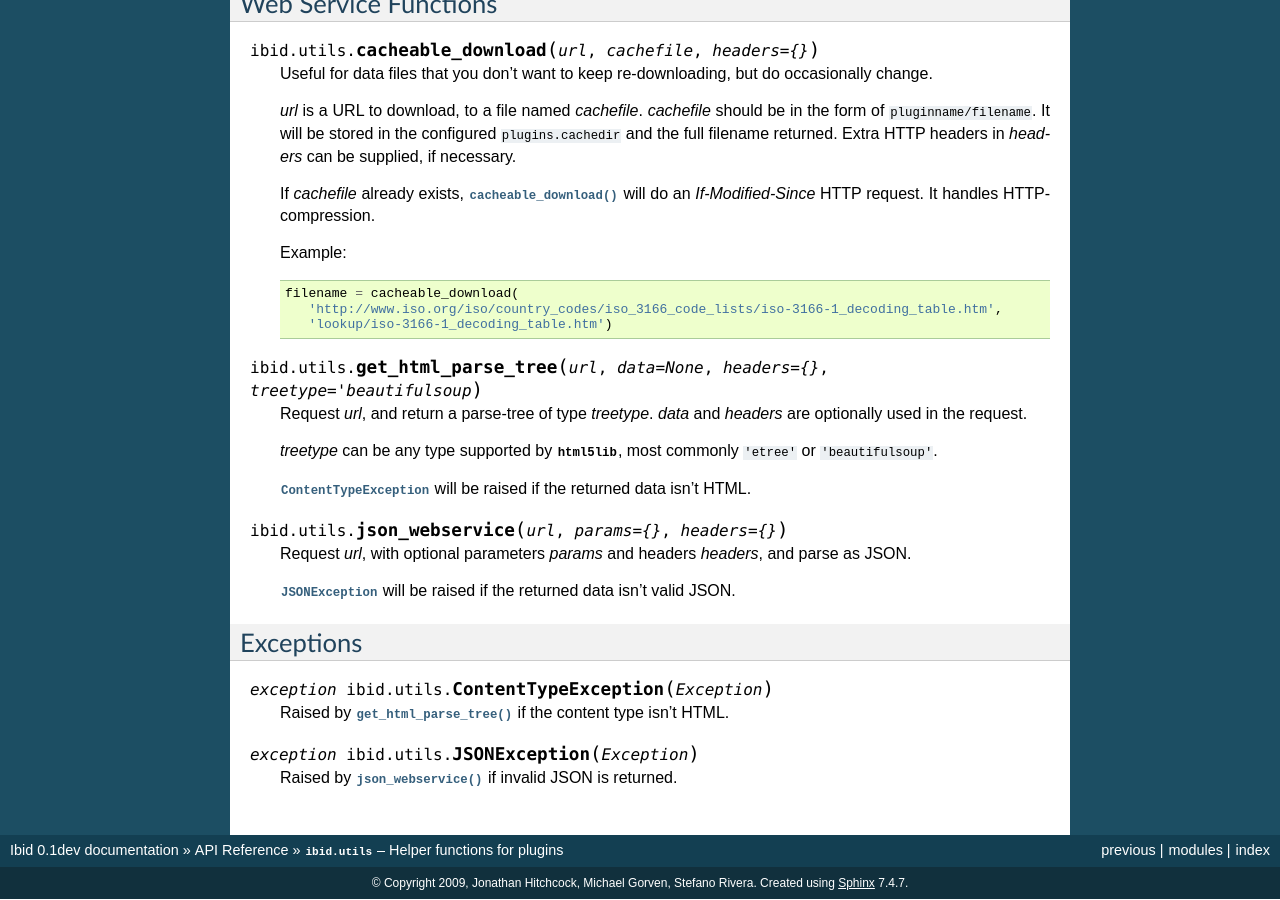
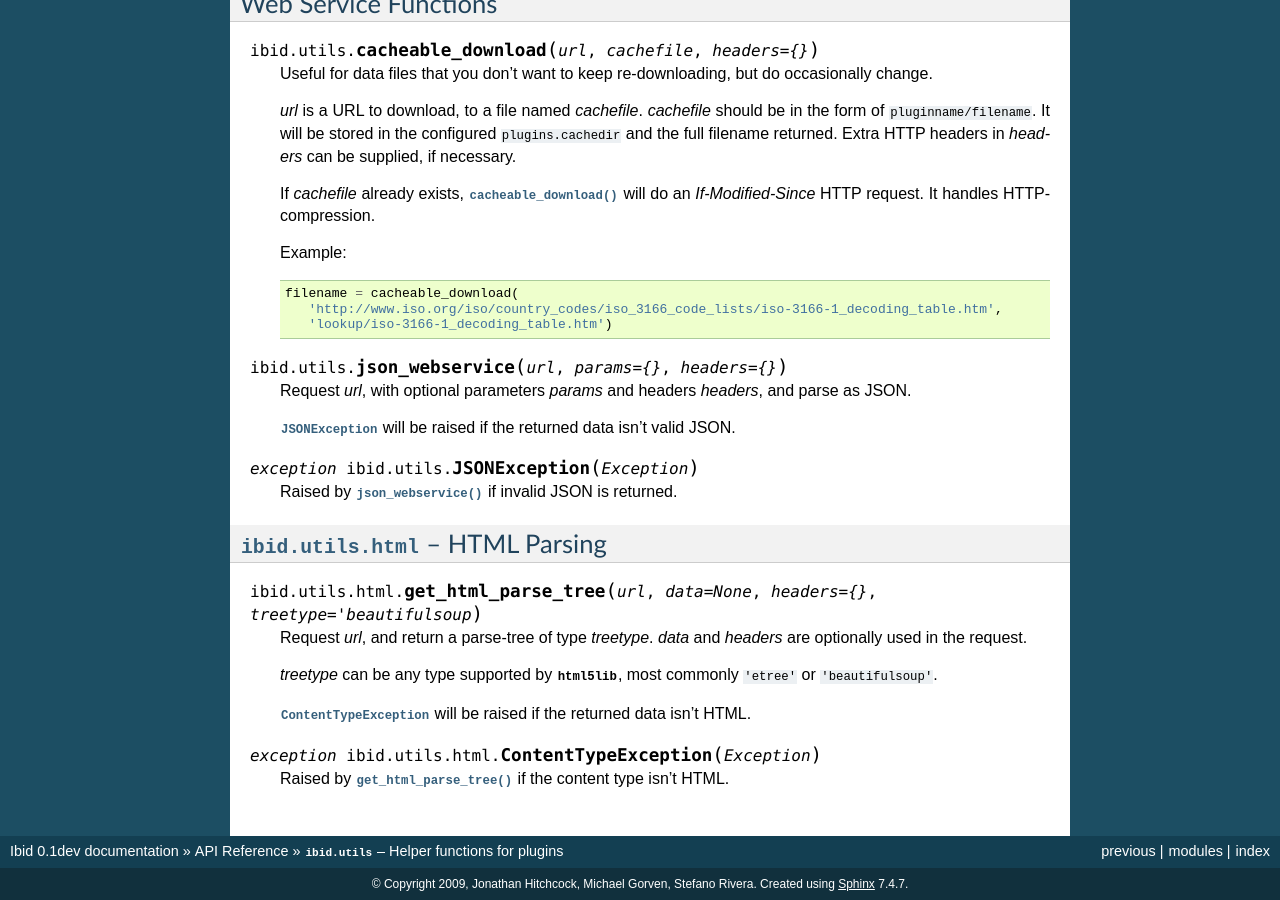
Before and after one commit to ibid/ibid, a Sphinx documentation site: the page built from docs/api/ibid.utils.rst, in a window 1280 px wide and 900 px high, scrolled down 1317 px. Built offline with Sphinx 7.4.7, drawn with Linux system fonts in a browser that asks for light colours; some of the changed lines change nothing that is shown; some of the changed text lies outside the part shown.

Commit message:
ibid.utils.html

```diff
--- a/docs/api/ibid.utils.rst
+++ b/docs/api/ibid.utils.rst
@@ -109,6 +109,25 @@ Web Service Functions
          'http://www.iso.org/iso/country_codes/iso_3166_code_lists/iso-3166-1_decoding_table.htm',
          'lookup/iso-3166-1_decoding_table.htm')
 
+.. function:: json_webservice(url, params={}, headers={})
+
+   Request *url*, with optional parameters *params* and headers
+   *headers*, and parse as JSON.
+
+   :exc:`JSONException` will be raised if the returned data isn't valid
+   JSON.
+
+.. exception:: JSONException(Exception)
+
+   Raised by :func:`json_webservice` if invalid JSON is returned.
+
+:mod:`ibid.utils.html` -- HTML Parsing
+--------------------------------------
+
+.. module:: ibid.utils.html
+   :synopsis: HTML Parsing helper functions for plugins
+.. moduleauthor:: Ibid Core Developers
+
 .. function:: get_html_parse_tree(url, data=None, headers={}, treetype='beautifulsoup)
 
    Request *url*, and return a parse-tree of type *treetype*.
@@ -120,23 +139,8 @@ Web Service Functions
    :exc:`ContentTypeException` will be raised if the returned data isn't
    HTML.
 
-.. function:: json_webservice(url, params={}, headers={})
-
-   Request *url*, with optional parameters *params* and headers
-   *headers*, and parse as JSON.
-
-   :exc:`JSONException` will be raised if the returned data isn't valid
-   JSON.
-
-Exceptions
-----------
-
 .. exception:: ContentTypeException(Exception)
 
    Raised by :func:`get_html_parse_tree` if the content type isn't HTML.
 
-.. exception:: JSONException(Exception)
-
-   Raised by :func:`json_webservice` if invalid JSON is returned.
-
 .. vi: set et sta sw=3 ts=3:
```
